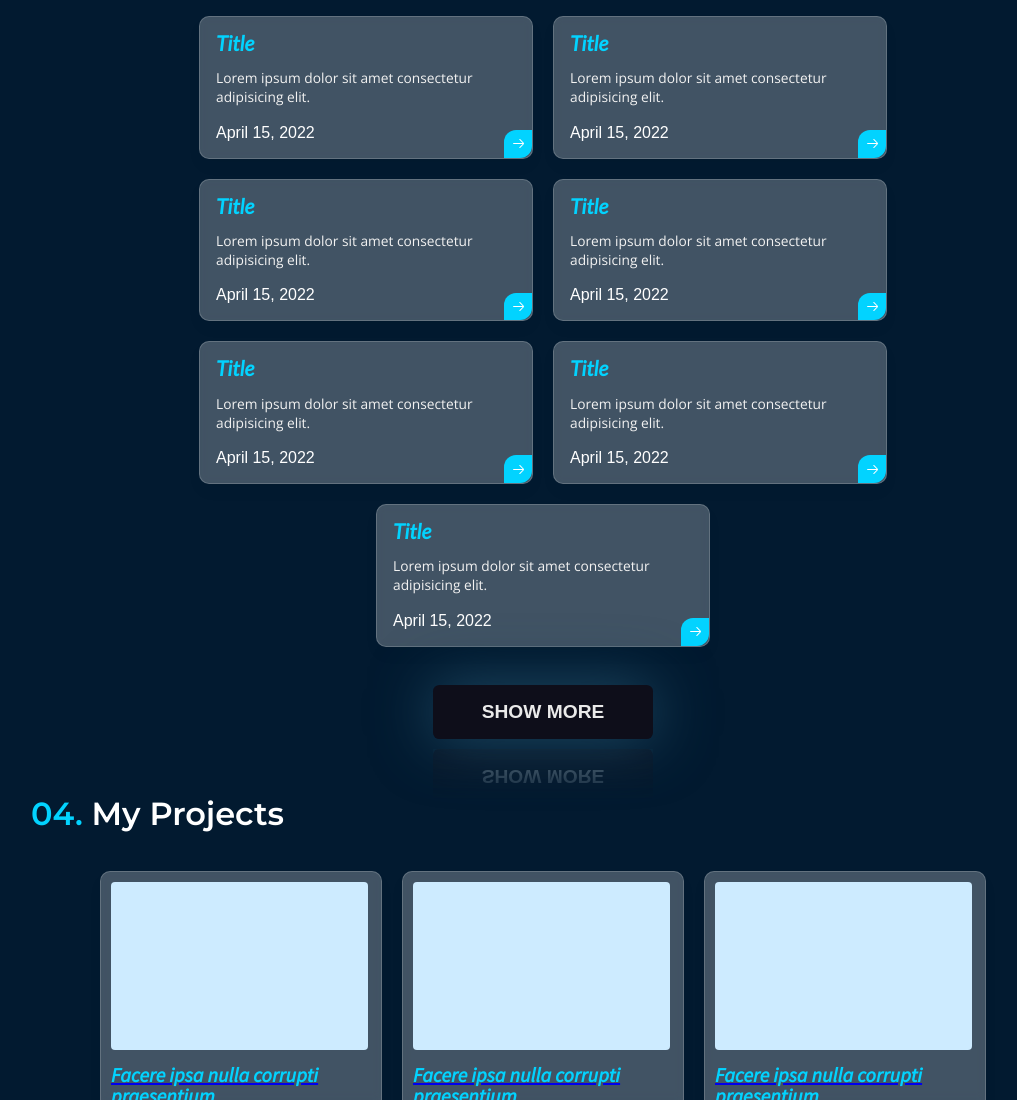
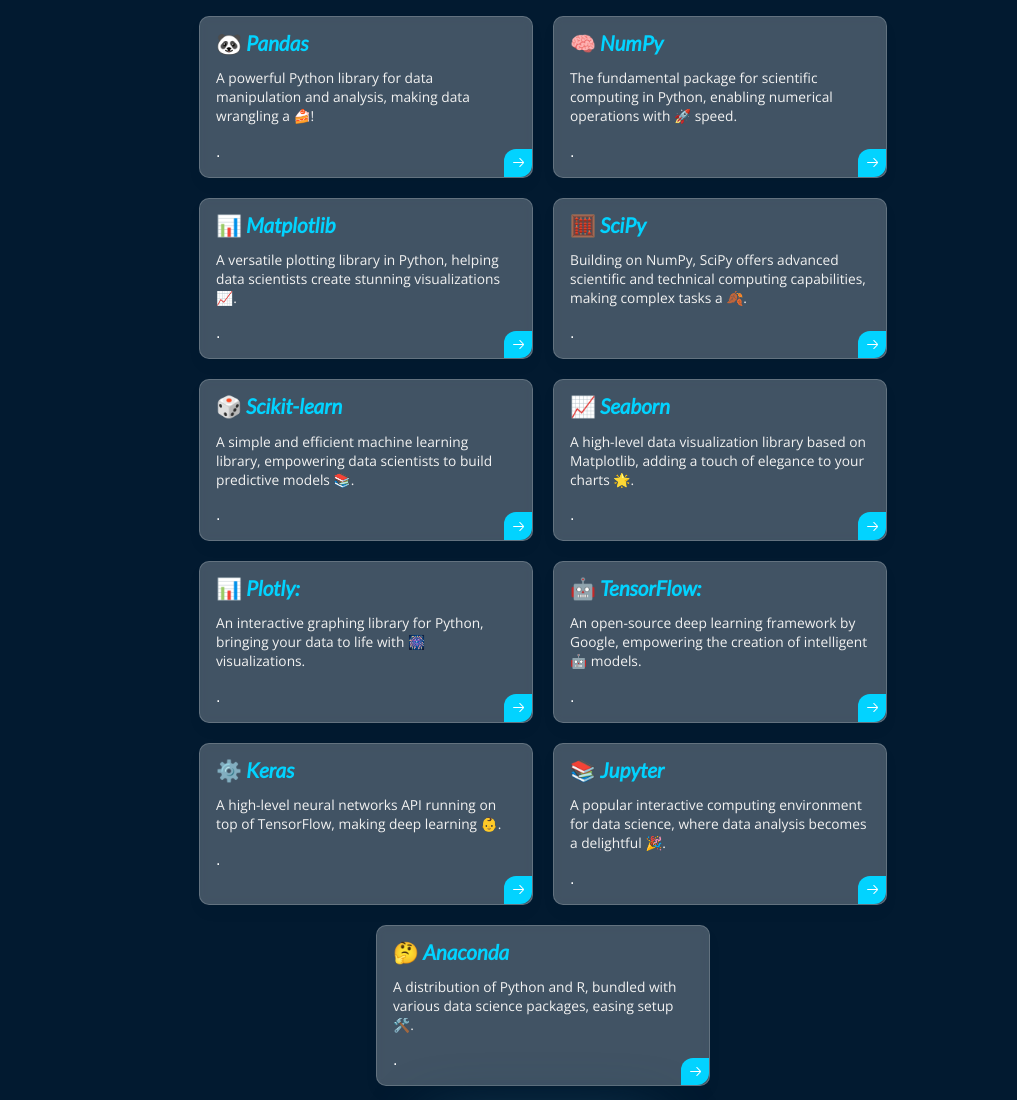
Before and after one commit to YashBaravaliya/my-portfolio, a plain HTML site: page index.html in a window 1280 px wide. Shown: the part 1700-2800 px from the top of the page, without its empty margins (97-1114 px from the left). Drawn offline with nearby package versions, Linux system fonts and the light colour scheme; files whose address does not match are found by name; a web font is replaced by a local one.

Commit message:
add resume

```diff
--- a/index.html
+++ b/index.html
@@ -33,7 +33,9 @@
             <h4>I an Artifical Intilligece Researcher / Student</h4>
             <p>Hello, my name is Yash and I am a web developer with a background in data science, Django and Flask development, and machine learning, I am passionate about creating effective and user-friendly digital solutions. I am a firm believer in the importance of clear and concise code, and always strive to develop projects that meet the highest standards of quality. When I'm not busy coding, you can often find me listening to music, exploring new genres and artists, and discovering new sounds that inspire me. Thank you for taking the time to learn a little bit about me!</p>
             <br>
-            <button>Get in touch</button>
+            <a href="yash's Resume (1).pdf" download>
+                <button>Get in touch</button>
+            </a>
         </div>
         <div class="my-img">
             <img src="img//IMG-20230426-WA0012.jpg" alt="">
@@ -52,8 +54,8 @@
                     <h3>75 <span>%</span></h3>
                     <h4>css</h4>
                 </div>
-                <div class="progress less" style="--i:50;--clr:#24b5d2;">
-                    <h3>50 <span>%</span></h3>
+                <div class="progress" style="--i:55;--clr:#24b5d2;">
+                    <h3>55 <span>%</span></h3>
                     <h4>js</h4>
                 </div>
                 <div class="progress" style="--i:85;--clr:#24b5d2;">
@@ -106,11 +108,11 @@
         <h1> <span>03. </span>Tools and Technologies I Use</h1><br>
         <div class="tech-box mid-box">
             <div class="tech-card">
-                <h3 class="tech-card__title">Title
+                <h3 class="tech-card__title">🐼 Pandas
                 </h3>
-                <p class="tech-card__content">Lorem ipsum dolor sit amet consectetur adipisicing elit. </p>
+                <p class="tech-card__content">A powerful Python library for data manipulation and analysis, making data wrangling a 🍰! </p>
                 <div class="card__date">
-                    April 15, 2022
+                    .
                 </div>
                 <a href="">
 
@@ -122,11 +124,11 @@
                 </a>
             </div>
             <div class="tech-card">
-                <h3 class="tech-card__title">Title
+                <h3 class="tech-card__title">🧠 NumPy
                 </h3>
-                <p class="tech-card__content">Lorem ipsum dolor sit amet consectetur adipisicing elit. </p>
+                <p class="tech-card__content">The fundamental package for scientific computing in Python, enabling numerical operations with 🚀 speed.</p>
                 <div class="card__date">
-                    April 15, 2022
+                    .
                 </div>
                 <a href="">
 
@@ -138,11 +140,11 @@
                 </a>
             </div>
             <div class="tech-card">
-                <h3 class="tech-card__title">Title
+                <h3 class="tech-card__title">📊 Matplotlib
                 </h3>
-                <p class="tech-card__content">Lorem ipsum dolor sit amet consectetur adipisicing elit. </p>
+                <p class="tech-card__content">A versatile plotting library in Python, helping data scientists create stunning visualizations 📈.</p>
                 <div class="card__date">
-                    April 15, 2022
+                    .
                 </div>
                 <a href="">
 
@@ -154,11 +156,11 @@
                 </a>
             </div>
             <div class="tech-card">
-                <h3 class="tech-card__title">Title
+                <h3 class="tech-card__title">🧮 SciPy
                 </h3>
-                <p class="tech-card__content">Lorem ipsum dolor sit amet consectetur adipisicing elit. </p>
+                <p class="tech-card__content">Building on NumPy, SciPy offers advanced scientific and technical computing capabilities, making complex tasks a 🍂.</p>
                 <div class="card__date">
-                    April 15, 2022
+                    .
                 </div>
                 <a href="">
 
@@ -170,11 +172,11 @@
                 </a>
             </div>
             <div class="tech-card">
-                <h3 class="tech-card__title">Title
+                <h3 class="tech-card__title">🎲 Scikit-learn
                 </h3>
-                <p class="tech-card__content">Lorem ipsum dolor sit amet consectetur adipisicing elit. </p>
+                <p class="tech-card__content">A simple and efficient machine learning library, empowering data scientists to build predictive models 📚.</p>
                 <div class="card__date">
-                    April 15, 2022
+                    .
                 </div>
                 <a href="">
 
@@ -186,11 +188,11 @@
                 </a>
             </div>
             <div class="tech-card">
-                <h3 class="tech-card__title">Title
+                <h3 class="tech-card__title">📈 Seaborn
                 </h3>
-                <p class="tech-card__content">Lorem ipsum dolor sit amet consectetur adipisicing elit. </p>
+                <p class="tech-card__content">A high-level data visualization library based on Matplotlib, adding a touch of elegance to your charts 🌟.</p>
                 <div class="card__date">
-                    April 15, 2022
+                    .
                 </div>
                 <a href="">
 
@@ -202,11 +204,75 @@
                 </a>
             </div>
             <div class="tech-card">
-                <h3 class="tech-card__title">Title
+                <h3 class="tech-card__title">📊 Plotly:
                 </h3>
-                <p class="tech-card__content">Lorem ipsum dolor sit amet consectetur adipisicing elit. </p>
+                <p class="tech-card__content">An interactive graphing library for Python, bringing your data to life with 🎆 visualizations.</p>
                 <div class="card__date">
-                    April 15, 2022
+                    .
+                </div>
+                <a href="">
+
+                    <div class="tech-card__arrow">
+                        <svg xmlns="http://www.w3.org/2000/svg" fill="none" viewBox="0 0 24 24" height="15" width="15">
+                            <path fill="#fff" d="M13.4697 17.9697C13.1768 18.2626 13.1768 18.7374 13.4697 19.0303C13.7626 19.3232 14.2374 19.3232 14.5303 19.0303L20.3232 13.2374C21.0066 12.554 21.0066 11.446 20.3232 10.7626L14.5303 4.96967C14.2374 4.67678 13.7626 4.67678 13.4697 4.96967C13.1768 5.26256 13.1768 5.73744 13.4697 6.03033L18.6893 11.25H4C3.58579 11.25 3.25 11.5858 3.25 12C3.25 12.4142 3.58579 12.75 4 12.75H18.6893L13.4697 17.9697Z"></path>
+                        </svg>
+                    </div>
+                </a>
+            </div>
+            <div class="tech-card">
+                <h3 class="tech-card__title">🤖 TensorFlow:
+                </h3>
+                <p class="tech-card__content">An open-source deep learning framework by Google, empowering the creation of intelligent 🤖 models.</p>
+                <div class="card__date">
+                    .
+                </div>
+                <a href="">
+
+                    <div class="tech-card__arrow">
+                        <svg xmlns="http://www.w3.org/2000/svg" fill="none" viewBox="0 0 24 24" height="15" width="15">
+                            <path fill="#fff" d="M13.4697 17.9697C13.1768 18.2626 13.1768 18.7374 13.4697 19.0303C13.7626 19.3232 14.2374 19.3232 14.5303 19.0303L20.3232 13.2374C21.0066 12.554 21.0066 11.446 20.3232 10.7626L14.5303 4.96967C14.2374 4.67678 13.7626 4.67678 13.4697 4.96967C13.1768 5.26256 13.1768 5.73744 13.4697 6.03033L18.6893 11.25H4C3.58579 11.25 3.25 11.5858 3.25 12C3.25 12.4142 3.58579 12.75 4 12.75H18.6893L13.4697 17.9697Z"></path>
+                        </svg>
+                    </div>
+                </a>
+            </div>
+            <div class="tech-card">
+                <h3 class="tech-card__title">⚙️ Keras
+                </h3>
+                <p class="tech-card__content">A high-level neural networks API running on top of TensorFlow, making deep learning 👶.</p>
+                <div class="card__date">
+                    .
+                </div>
+                <a href="">
+
+                    <div class="tech-card__arrow">
+                        <svg xmlns="http://www.w3.org/2000/svg" fill="none" viewBox="0 0 24 24" height="15" width="15">
+                            <path fill="#fff" d="M13.4697 17.9697C13.1768 18.2626 13.1768 18.7374 13.4697 19.0303C13.7626 19.3232 14.2374 19.3232 14.5303 19.0303L20.3232 13.2374C21.0066 12.554 21.0066 11.446 20.3232 10.7626L14.5303 4.96967C14.2374 4.67678 13.7626 4.67678 13.4697 4.96967C13.1768 5.26256 13.1768 5.73744 13.4697 6.03033L18.6893 11.25H4C3.58579 11.25 3.25 11.5858 3.25 12C3.25 12.4142 3.58579 12.75 4 12.75H18.6893L13.4697 17.9697Z"></path>
+                        </svg>
+                    </div>
+                </a>
+            </div>
+            <div class="tech-card">
+                <h3 class="tech-card__title">📚 Jupyter
+                </h3>
+                <p class="tech-card__content">A popular interactive computing environment for data science, where data analysis becomes a delightful 🎉.</p>
+                <div class="card__date">
+                    .
+                </div>
+                <a href="">
+
+                    <div class="tech-card__arrow">
+                        <svg xmlns="http://www.w3.org/2000/svg" fill="none" viewBox="0 0 24 24" height="15" width="15">
+                            <path fill="#fff" d="M13.4697 17.9697C13.1768 18.2626 13.1768 18.7374 13.4697 19.0303C13.7626 19.3232 14.2374 19.3232 14.5303 19.0303L20.3232 13.2374C21.0066 12.554 21.0066 11.446 20.3232 10.7626L14.5303 4.96967C14.2374 4.67678 13.7626 4.67678 13.4697 4.96967C13.1768 5.26256 13.1768 5.73744 13.4697 6.03033L18.6893 11.25H4C3.58579 11.25 3.25 11.5858 3.25 12C3.25 12.4142 3.58579 12.75 4 12.75H18.6893L13.4697 17.9697Z"></path>
+                        </svg>
+                    </div>
+                </a>
+            </div>
+            <div class="tech-card">
+                <h3 class="tech-card__title">🤔 Anaconda
+                </h3>
+                <p class="tech-card__content"> A distribution of Python and R, bundled with various data science packages, easing setup 🛠️.</p>
+                <div class="card__date">
+                    .
                 </div>
                 <a href="">
 
```
Also changed, not shown: 1 other file.
